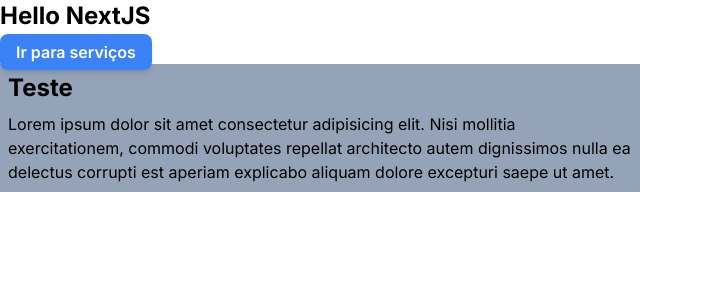
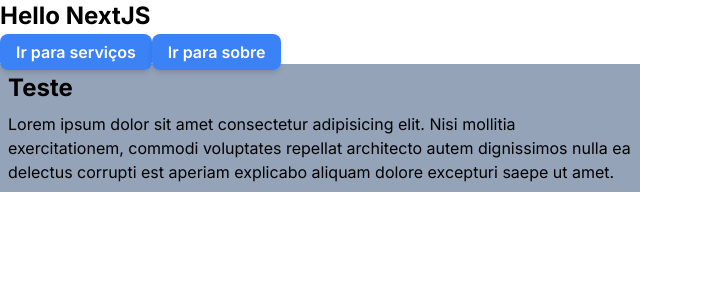
Before and after one commit to Tassio2002/simbiose-site, a Next.js app: page / in a window 1280 px wide. Shown: the top 300 px of the page, without its empty margins (0-703 px from the left). Built offline with nearby package versions, Linux system fonts and the light colour scheme.

Commit message:
:wrench: chore: routes configuration

```diff
--- a/src/app/(routes)/(home)/page.jsx
+++ b/src/app/(routes)/(home)/page.jsx
@@ -7,6 +7,7 @@ export default function Home() {
     <>
       <h1 className="title">Hello NextJS</h1>
       <Link href="/servicos" className="btn_blue">Ir para serviços</Link>
+      <Link href="/sobre" className="btn_blue">Ir para sobre</Link>
       <Card />
     </>
   );
--- /dev/null
+++ b/src/app/(routes)/sobre/page.jsx
@@ -0,0 +1,10 @@
+import Link from "next/link";
+
+export default function SobrePage() {
+    return (
+      <>
+        <h1 className="title">Sobre</h1>
+        <Link href="/" className="btn_blue">Voltar</Link>
+      </>
+    );
+  }
--- /dev/null
+++ b/src/app/(routes)/sobre/styles/style.css
@@ -0,0 +1,14 @@
+@tailwind base;
+@tailwind components;
+@tailwind utilities;
+
+@layer components {
+    .btn_blue {
+        @apply py-2 px-4 bg-blue-500 text-white font-semibold rounded-lg
+        shadow-md hover:bg-blue-700 focus:outline-none focus:ring-2 focus:ring-blue-400
+        focus:ring-opacity-75;
+    }
+    .title {
+        @apply text-2xl font-bold mb-2
+    }
+}
```
